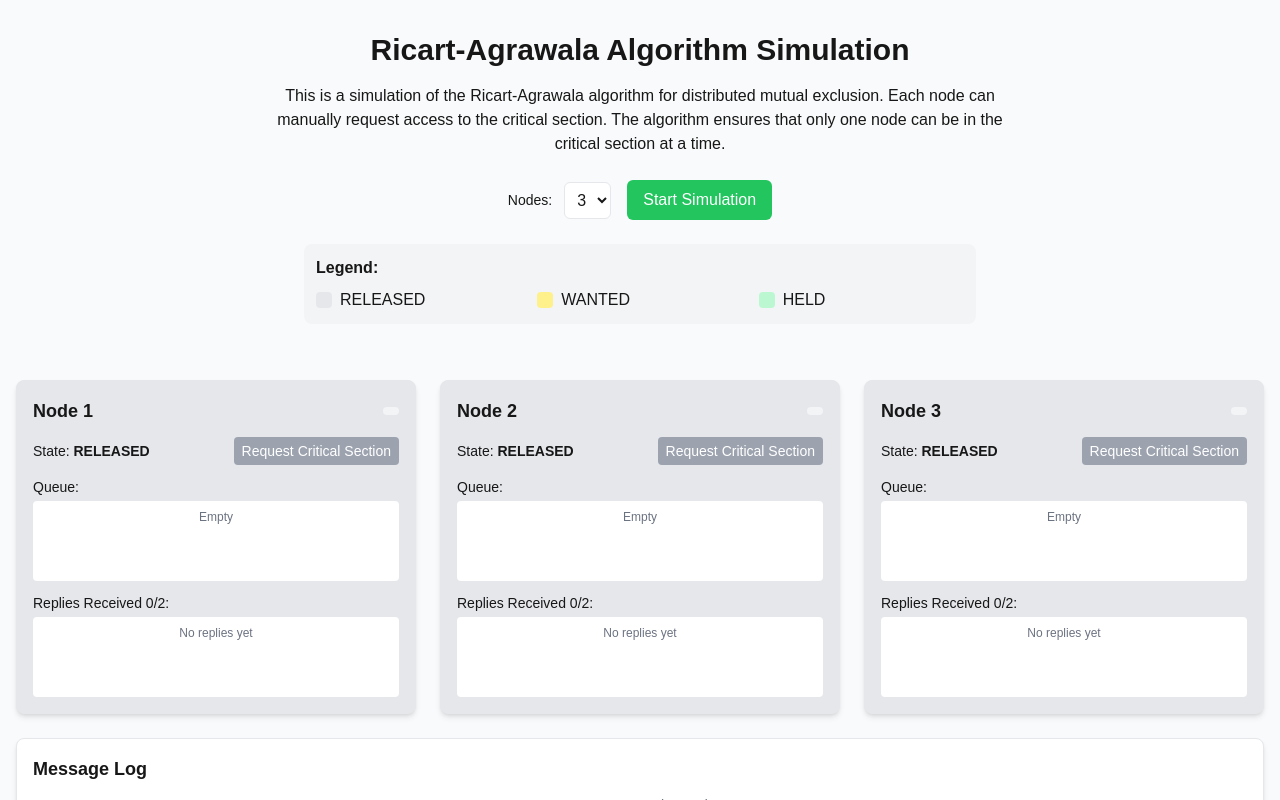
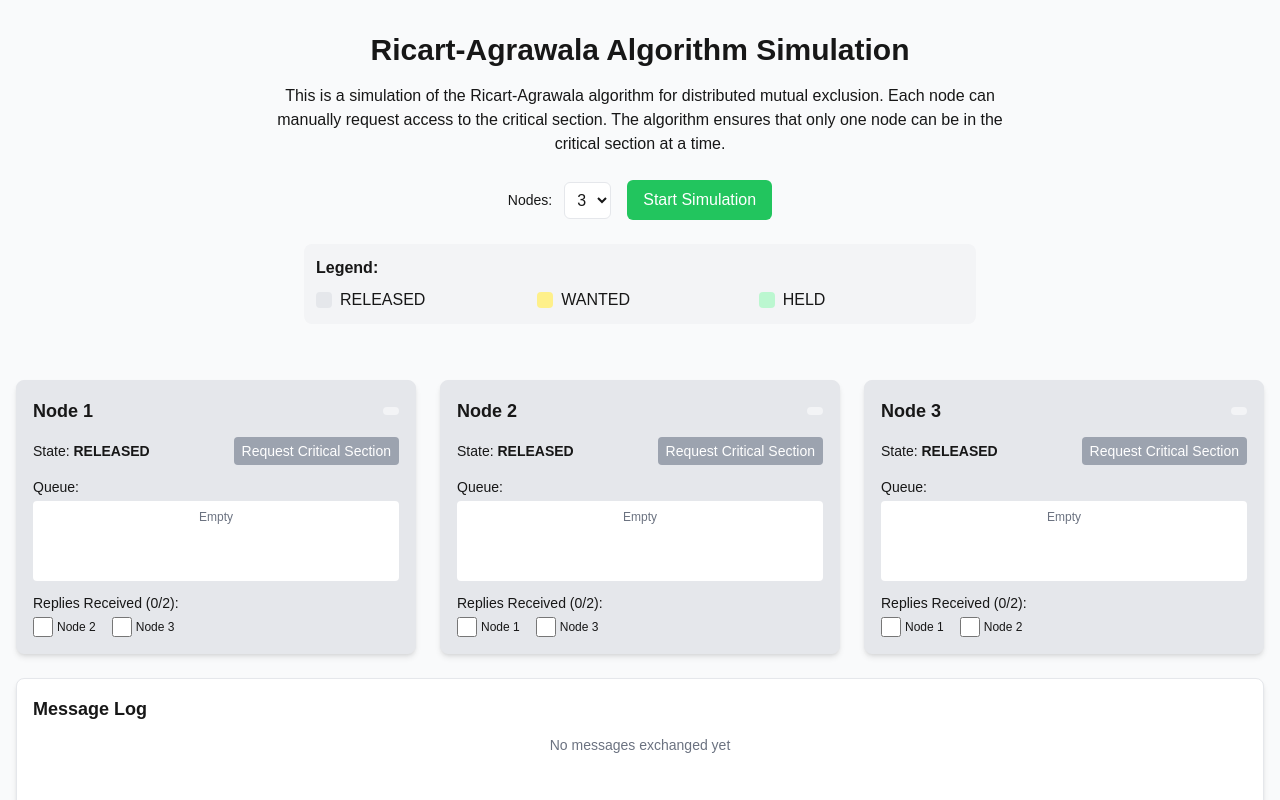
Before and after one commit to 50Fifty/ricart-agrawala, a Next.js app: page / in a window 1280 px wide. Shown: the top 800 px of the page. Built offline with nearby package versions, Linux system fonts and the light colour scheme.

Commit message:
fix: update replies section to use checkboxes for received replies

```diff
--- a/app/components/Node.tsx
+++ b/app/components/Node.tsx
@@ -229,19 +229,25 @@ export const Node: React.FC<NodeProps> = ({ id, totalNodes, onSendMessage, messa
             ))
           )}
         </div>
+        {/* Replace replies section with checkboxes */}
         <h4 className="text-sm font-medium mb-1 mt-3">
-          Replies Received {repliesReceived.length}/{totalNodes - 1}:
+          Replies Received ({`${repliesReceived.length}/${totalNodes - 1}`}):
         </h4>
-        <div className="bg-white dark:bg-gray-800 rounded p-2 h-20 overflow-y-auto text-xs">
-          {repliesReceived.length === 0 ? (
-            <p className="text-gray-500 dark:text-gray-400 text-center">No replies yet</p>
-          ) : (
-            repliesReceived.map((nodeId, idx) => (
-              <div key={idx} className="mb-1">
-                Reply from Node {nodeId + 1}
-              </div>
-            ))
-          )}
+        <div className="flex flex-wrap space-x-4">
+          {Array.from({ length: totalNodes }, (_, nodeId) => nodeId)
+            .filter((nodeId) => nodeId !== id)
+            .map((nodeId) => (
+              <label key={nodeId} className="flex items-center space-x-1 text-xs">
+                <input
+                  type="checkbox"
+                  readOnly
+                  tabIndex={-1}
+                  checked={repliesReceived.includes(nodeId)}
+                  className="w-5 h-5 border-2 rounded border-gray-400 bg-white accent-blue-600 pointer-events-none cursor-not-allowed focus:outline-none focus:ring-0"
+                />
+                <span>Node {nodeId + 1}</span>
+              </label>
+            ))}
         </div>
       </div>
     </div>
```
